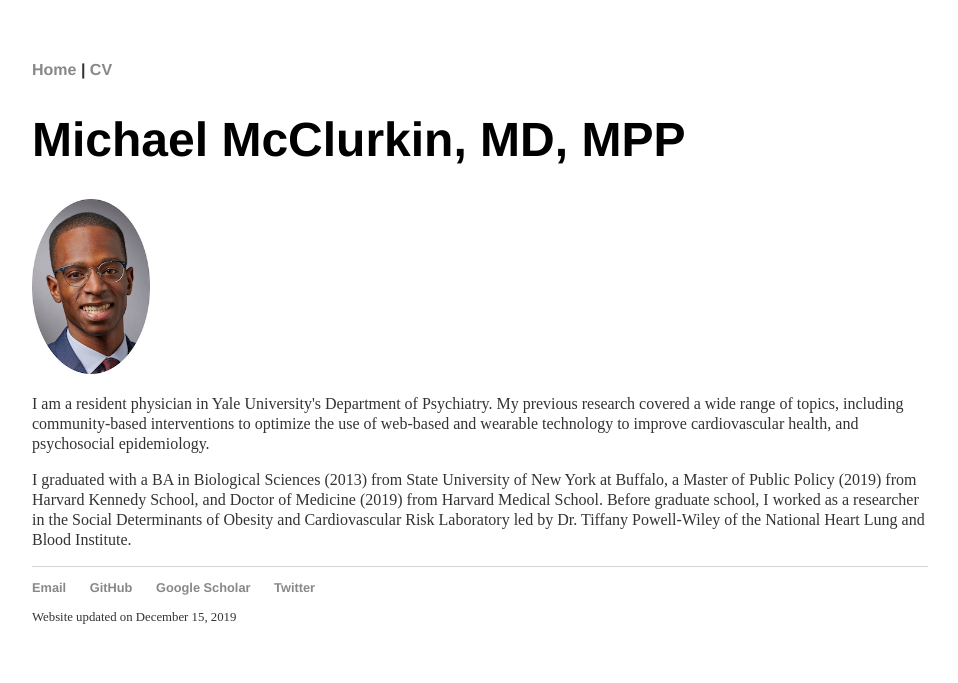
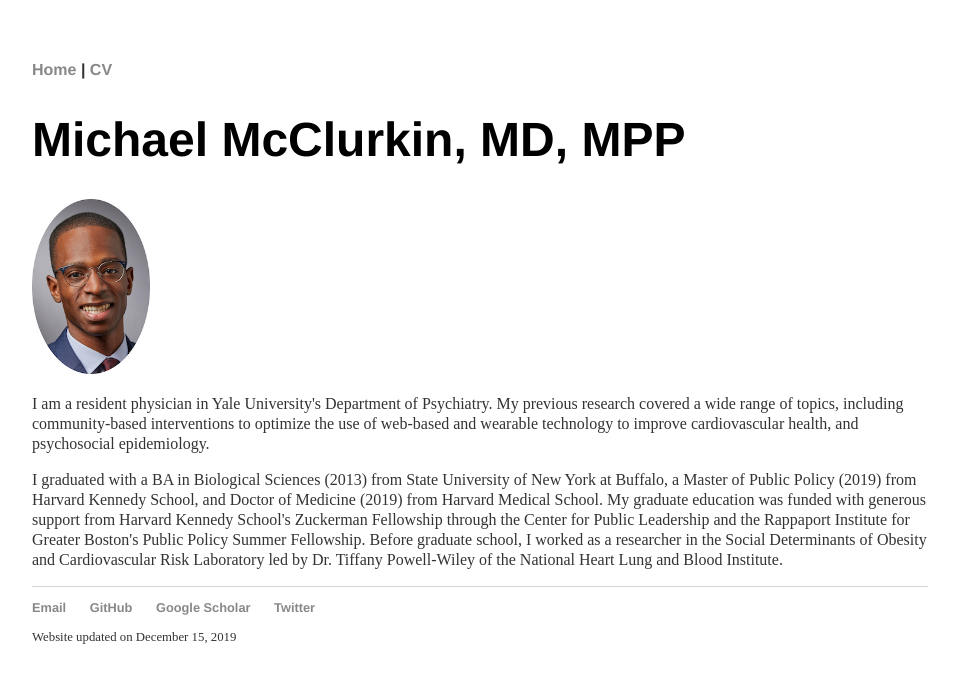
Before and after one commit to michaelmcclurkin/michaelmcclurkin.github.io, a Jekyll site: the page index.html, which Jekyll copies as it is, in a window 1280 px wide. Shown: the top 683 px of the page, without its empty margins (160-1118 px from the left). Built offline with Jekyll 4.4.1, drawn with Linux system fonts in a browser that asks for light colours.

Commit message:
Update index.html

```diff
--- a/index.html
+++ b/index.html
@@ -80,7 +80,7 @@
 
 			<p>I am a resident physician in Yale University's Department of Psychiatry. My previous research covered a wide range of topics, including community-based interventions to optimize the use of web-based and wearable technology to improve cardiovascular health, and psychosocial epidemiology.</p>
 
-            <p>I graduated with a BA in Biological Sciences (2013) from State University of New York at Buffalo, a Master of Public Policy (2019) from Harvard Kennedy School, and Doctor of Medicine (2019) from Harvard Medical School. Before graduate school, I worked as a researcher in the Social Determinants of Obesity and Cardiovascular Risk Laboratory led by Dr. Tiffany
+            <p>I graduated with a BA in Biological Sciences (2013) from State University of New York at Buffalo, a Master of Public Policy (2019) from Harvard Kennedy School, and Doctor of Medicine (2019) from Harvard Medical School. My graduate education was funded with generous support from Harvard Kennedy School's Zuckerman Fellowship through the Center for Public Leadership and the Rappaport Institute for Greater Boston's Public Policy Summer Fellowship. Before graduate school, I worked as a researcher in the Social Determinants of Obesity and Cardiovascular Risk Laboratory led by Dr. Tiffany
 Powell-Wiley of the National Heart Lung and Blood Institute. </p>
 
 		</div>
```
